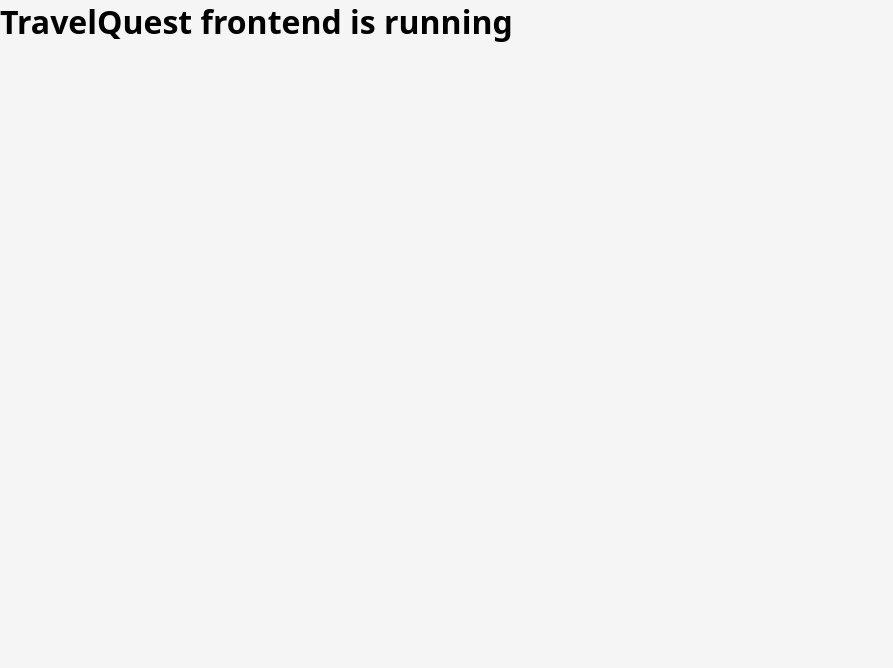
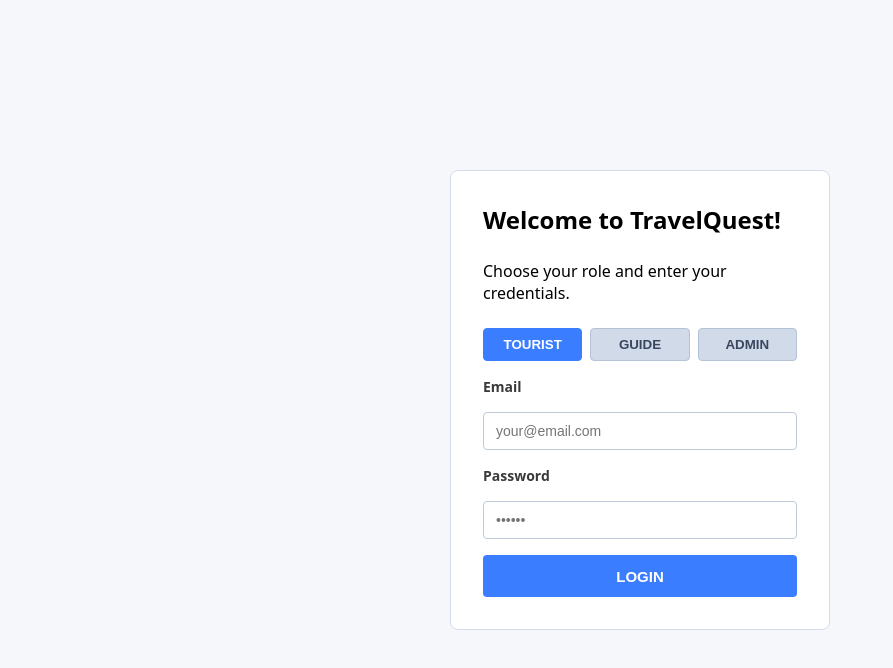
Before and after one commit to DimaAndreea/IngineriaProgramarii, a React app in the folder TravelQuest/frontend/: page / in a window 1280 px wide. Shown: the top 668 px of the page, without its empty margins (0-893 px from the left). Built offline with nearby package versions, Linux system fonts and the light colour scheme; the HTML template or start-up script is replaced by a standard one.

Commit message:
Added login page

```diff
--- a/TravelQuest/frontend/src/App.jsx
+++ b/TravelQuest/frontend/src/App.jsx
@@ -1,9 +1,7 @@
+import LoginPage from "./pages/LoginPage";
+
 function App() {
-  return (
-    <div>
-      <h1>TravelQuest frontend is running</h1>
-    </div>
-  );
+  return <LoginPage />;
 }
 
 export default App;
--- /dev/null
+++ b/TravelQuest/frontend/src/components/login/LoginForm.css
@@ -0,0 +1,103 @@
+/* Layout general */
+.login-form {
+  display: flex;
+  flex-direction: column;
+  gap: 16px;
+}
+
+/* Selector user */
+.user-type-selector {
+  display: flex;
+  gap: 8px;
+}
+
+.user-type-btn {
+  flex: 1;
+  padding: 8px 0;
+  background: #d0dae8;
+  border: 1px solid #b5c3d6;
+  border-radius: 4px;
+  cursor: pointer;
+  font-weight: 600;
+  color: #3a4660;
+  transition: 0.2s;
+}
+
+.user-type-btn:hover {
+  background: #c2cee0;
+}
+
+.user-type-btn.active {
+  background: #3a7dff;
+  color: white;
+  border-color: #3a7dff;
+}
+
+/* Input */
+label {
+  font-size: 14px;
+  font-weight: 600;
+  color: #3a3a3a;
+}
+
+.input {
+  height: 38px;
+  border-radius: 4px;
+  border: 1px solid #bfc9d9;
+  padding: 0 12px;
+  font-size: 14px;
+  outline: none;
+}
+
+.input:focus {
+  border-color: #3a7dff;
+  box-shadow: 0 0 0 2px rgba(58, 125, 255, 0.2);
+}
+
+.error-input {
+  border-color: #e53935 !important;
+}
+
+.error {
+  font-size: 13px;
+  color: #e53935;
+  margin-top: -10px;
+}
+
+.general-error {
+  text-align: center;
+}
+
+/* Login button */
+.login-btn {
+  height: 42px;
+  background: #3a7dff;
+  color: white;
+  border: none;
+  border-radius: 4px;
+  font-weight: 700;
+  font-size: 15px;
+  cursor: pointer;
+  transition: 0.2s;
+}
+
+.login-btn:hover {
+  background: #265bcc;
+}
+
+.login-btn:disabled {
+  background: #94a3b8;
+  cursor: not-allowed;
+}
+
+/* Responsive */
+@media (max-width: 480px) {
+  .user-type-selector {
+    gap: 4px;
+  }
+
+  .user-type-btn {
+    font-size: 12px;
+    padding: 6px 0;
+  }
+}
--- /dev/null
+++ b/TravelQuest/frontend/src/components/login/LoginForm.jsx
@@ -0,0 +1,97 @@
+import { useState } from "react";
+import "./LoginForm.css";
+
+export default function LoginForm() {
+  const [userType, setUserType] = useState("tourist");
+  const [form, setForm] = useState({ email: "", password: "" });
+  const [errors, setErrors] = useState({});
+  const [loading, setLoading] = useState(false);
+
+  const validate = () => {
+    const err = {};
+
+    if (!form.email.trim()) err.email = "Email is required.";
+    else if (!/^\S+@\S+\.\S+$/.test(form.email))
+      err.email = "Invalid email.";
+
+    if (!form.password.trim()) err.password = "Password required.";
+    else if (form.password.length < 6)
+      err.password = "Min. 6 characters.";
+
+    setErrors(err);
+    return Object.keys(err).length === 0;
+  };
+
+  const handleSubmit = async (e) => {
+    e.preventDefault();
+    if (!validate()) return;
+
+    setLoading(true);
+
+    try {
+      const response = await fetch("http://localhost:8080/api/login", {
+        method: "POST",
+        headers: { "Content-Type": "application/json" },
+        body: JSON.stringify({ ...form, userType }),
+      });
+
+      if (!response.ok) throw new Error("Invalid credentials.");
+
+      alert("Logged in!");
+    } catch (err) {
+      setErrors({ general: err.message });
+    }
+
+    setLoading(false);
+  };
+
+  return (
+    <form className="login-form" onSubmit={handleSubmit}>
+      {/* user type selector */}
+      <div className="user-type-selector">
+        {["tourist", "guide", "admin"].map((type) => (
+          <button
+            type="button"
+            key={type}
+            className={`user-type-btn ${
+              userType === type ? "active" : ""
+            }`}
+            onClick={() => setUserType(type)}
+          >
+            {type.toUpperCase()}
+          </button>
+        ))}
+      </div>
+
+      {/* errors */}
+      {errors.general && <p className="error general-error">{errors.general}</p>}
+
+      {/* email */}
+      <label>Email</label>
+      <input
+        type="email"
+        placeholder="your@email.com"
+        className={errors.email ? "input error-input" : "input"}
+        value={form.email}
+        onChange={(e) => setForm({ ...form, email: e.target.value })}
+      />
+      {errors.email && <p className="error">{errors.email}</p>}
+
+      {/* password */}
+      <label>Password</label>
+      <input
+        type="password"
+        placeholder="••••••"
+        className={errors.password ? "input error-input" : "input"}
+        value={form.password}
+        onChange={(e) => setForm({ ...form, password: e.target.value })}
+      />
+      {errors.password && <p className="error">{errors.password}</p>}
+
+      <button className="login-btn" disabled={loading}>
+        {loading ? "Loading..." : "LOGIN"}
+      </button>
+
+    </form>
+  );
+}
--- /dev/null
+++ b/TravelQuest/frontend/src/pages/LoginPage.css
@@ -0,0 +1,36 @@
+.login-page {
+  display: flex;
+  justify-content: center;
+  align-items: center;
+  min-height: 100vh;
+  background: #f5f7fa;
+  padding: 16px;
+}
+
+.login-card {
+  width: 100%;
+  max-width: 380px;
+  background: white;
+  border: 1px solid #d3dce9;
+  border-radius: 8px;
+  padding: 32px;
+  display: flex;
+  flex-direction: column;
+  gap: 24px;
+}
+
+/* Placeholders */
+.placeholder {
+  background: #c5d0e0;
+  border-radius: 4px;
+}
+
+.placeholder-logo {
+  width: 120px;
+  height: 16px;
+}
+
+.placeholder-subtitle {
+  width: 200px;
+  height: 12px;
+}
--- /dev/null
+++ b/TravelQuest/frontend/src/pages/LoginPage.jsx
@@ -0,0 +1,15 @@
+import LoginForm from "../components/login/LoginForm";
+import "./LoginPage.css";
+
+export default function LoginPage() {
+  return (
+    <div className="login-page">
+      <div className="login-card">
+        <h2 className="login-title">Welcome to TravelQuest!</h2>
+        <p className="login-subtitle">Choose your role and enter your credentials.</p>
+
+        <LoginForm />
+      </div>
+    </div>
+  );
+}
```
Also changed, not shown: TravelQuest/frontend/src/components/ui/Button.jsx (added, +15 -0 lines), TravelQuest/frontend/src/components/ui/Input.jsx (added, +26 -0 lines), TravelQuest/frontend/src/components/ui/Select.jsx (added, +17 -0 lines).
